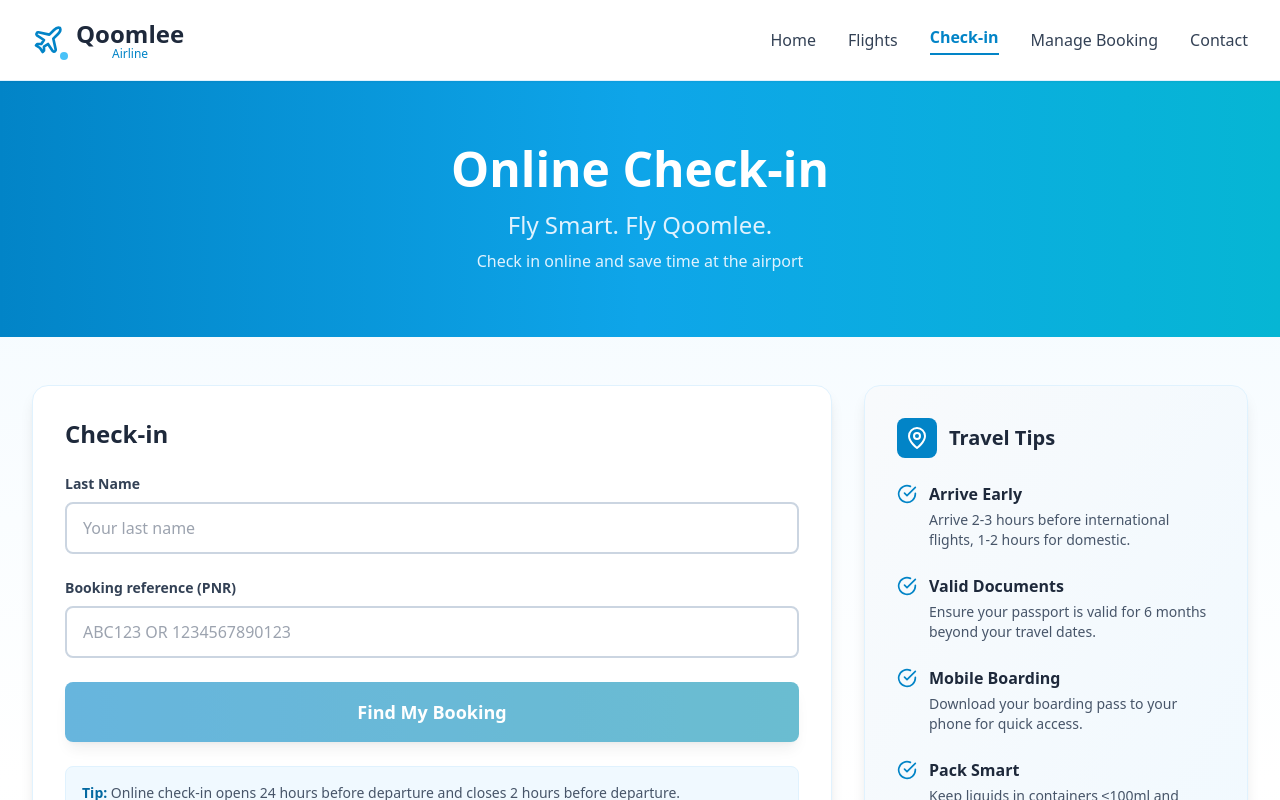
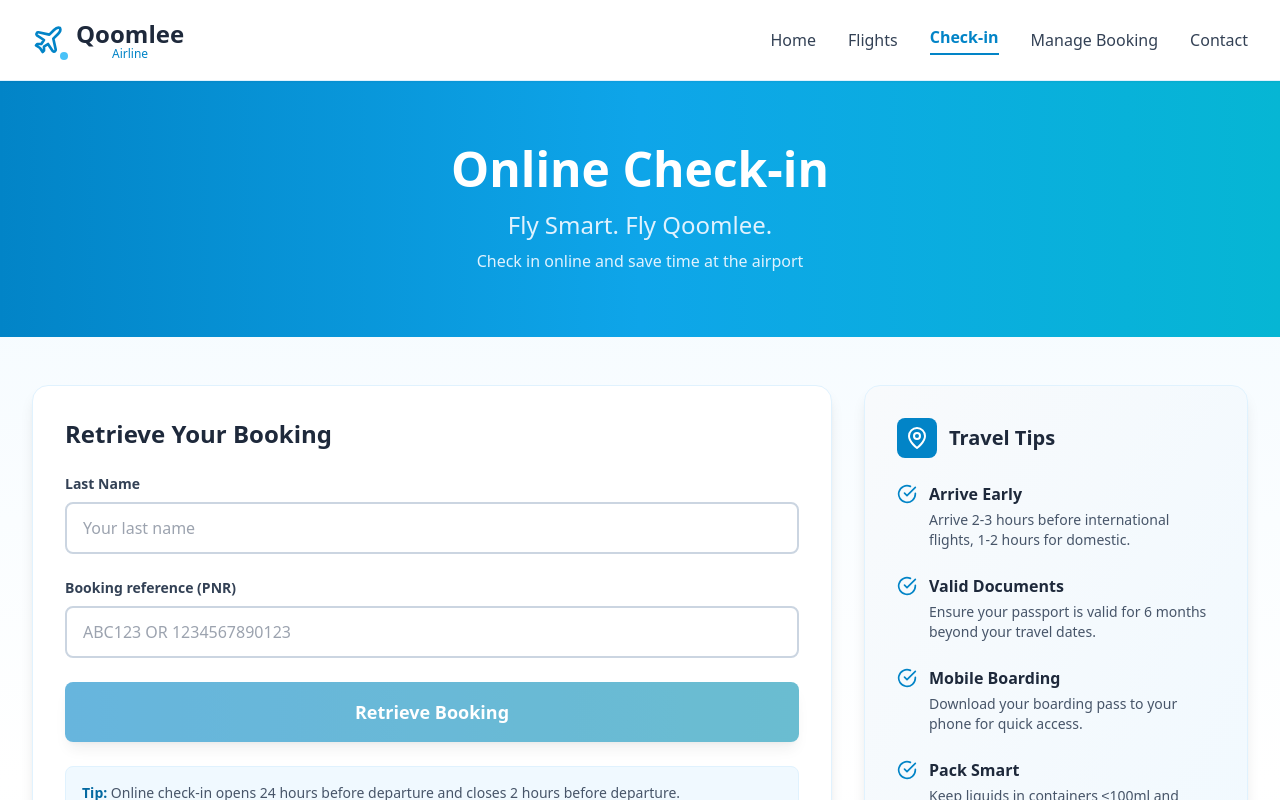
Before and after one commit to AnuchitO/qoomlee, a React (Vite) app in the folder app/: page / in a window 1280 px wide. Shown: the top 800 px of the page. Built offline with nearby package versions, Linux system fonts and the light colour scheme.

Commit message:
app: update checkin form

```diff
--- a/app/src/components/CheckinForm.tsx
+++ b/app/src/components/CheckinForm.tsx
@@ -33,7 +33,7 @@ export default function CheckinForm({ onSubmit }: CheckinFormProps) {
 
   return (
     <div id="checkin" className="bg-white rounded-xl sm:rounded-2xl shadow-lg p-5 sm:p-6 md:p-8 border border-sky-100 hover:shadow-xl transition-shadow duration-300">
-      <h3 className="text-xl sm:text-2xl font-bold text-slate-800 mb-5 sm:mb-6">Check-in</h3>
+      <h3 className="text-xl sm:text-2xl font-bold text-slate-800 mb-5 sm:mb-6">Retrieve Your Booking</h3>
 
       <form onSubmit={handleSubmit} className="space-y-5 sm:space-y-6">
         <div>
@@ -73,7 +73,7 @@ export default function CheckinForm({ onSubmit }: CheckinFormProps) {
           disabled={!canSubmit || submitting}
           className="w-full bg-gradient-to-r from-sky-600 to-cyan-600 text-white font-semibold py-4 sm:py-4 text-base sm:text-lg rounded-lg hover:from-sky-700 hover:to-cyan-700 active:scale-[0.98] transition-all duration-200 shadow-lg hover:shadow-xl disabled:opacity-60 disabled:cursor-not-allowed"
         >
-          {submitting ? 'Finding…' : 'Find My Booking'}
+          {submitting ? 'Retrieving…' : 'Retrieve Booking'}
         </button>
       </form>
 
```
Also changed, not shown: 2 other files (tests, documents, lock files or other folders).
